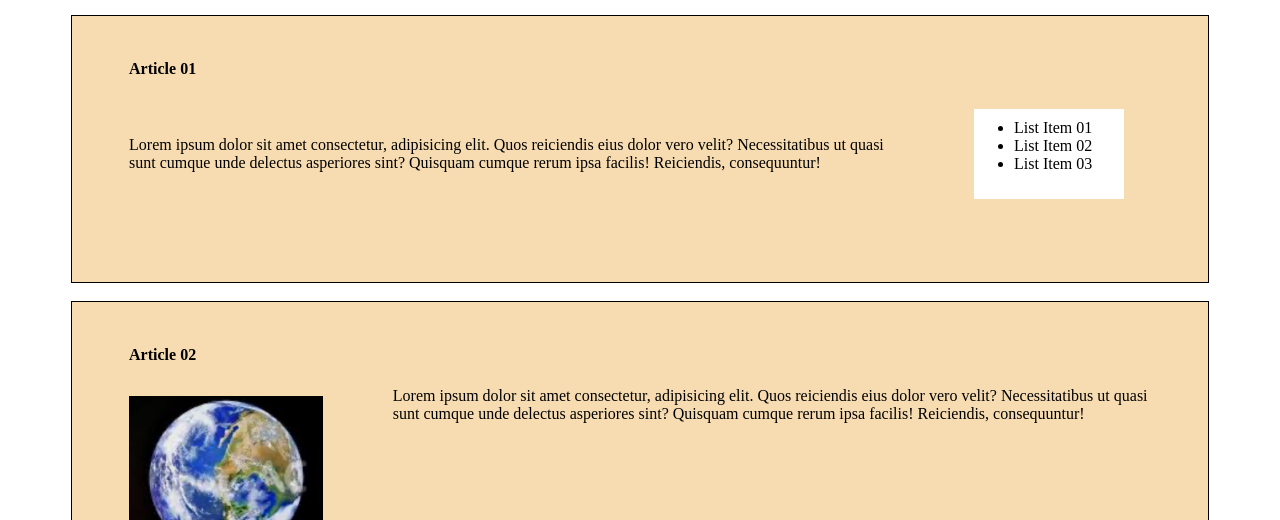
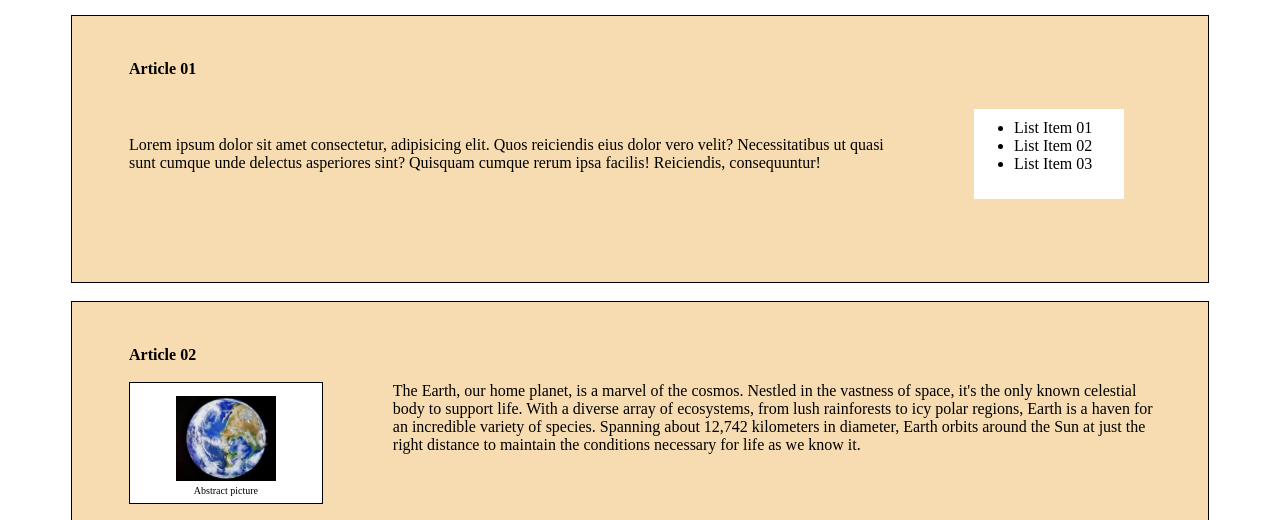
Before and after one commit to YiTaChen/class6_html_mockup_lab, a plain HTML site: page index.html in a window 1280 px wide. Shown: the part 280-800 px from the top of the page. Drawn offline with Linux system fonts and the light colour scheme.

Commit message:
add white ring to image and modify article2

```diff
--- a/index.html
+++ b/index.html
@@ -48,12 +48,19 @@
       <div class="padding-left-5 padding-right-5">
         <section class="section-bg section2-grid">
           <h4>Article 02</h4>
-          <img class="pos-img" src="earth.png" alt="" />
+          <div class="pos-div-img">
+            <img class="img-css" src="earth.png" alt="" />
+            <div class="caption">Abstract picture</div>
+          </div>
+
           <article class="article2-css">
-            Lorem ipsum dolor sit amet consectetur, adipisicing elit. Quos
-            reiciendis eius dolor vero velit? Necessitatibus ut quasi sunt
-            cumque unde delectus asperiores sint? Quisquam cumque rerum ipsa
-            facilis! Reiciendis, consequuntur!
+            The Earth, our home planet, is a marvel of the cosmos. Nestled in
+            the vastness of space, it's the only known celestial body to support
+            life. With a diverse array of ecosystems, from lush rainforests to
+            icy polar regions, Earth is a haven for an incredible variety of
+            species. Spanning about 12,742 kilometers in diameter, Earth orbits
+            around the Sun at just the right distance to maintain the conditions
+            necessary for life as we know it.
           </article>
         </section>
       </div>
--- a/styles.css
+++ b/styles.css
@@ -97,12 +97,33 @@ h3 {
   grid-row: 2/3;
   width: 100%;
 }
-
-.pos-div-img {
-  padding-top: 5%;
+.img-css {
+  margin: 0px;
+  padding-left: 10px;
+  padding-right: 10px;
+  padding-top: 7%;
+  padding-bottom: 0px;
   grid-column: 1/2;
   grid-row: 2/3;
-  width: 100%;
+  width: 100px;
+}
+.pos-div-img {
+  background-color: white;
+  grid-column: 1/2;
+  grid-row: 2/3;
+  border: 1px solid black;
+  height: 120px;
+  text-align: center; /* 文字置中 */
+  display: inline-block;
+}
+
+.caption {
+  margin-top: 0px; /* 與圖片間距 */
+  background-color: white; /* 白色背景 */
+  padding: 5px; /* 內部填充 */
+  padding-top: 0px;
+  padding-bottom: 0px;
+  font-size: 10px; /* 字體大小 */
 }
 
 .article1-css {
```
